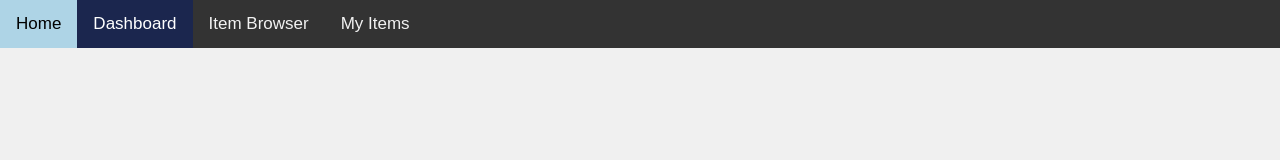
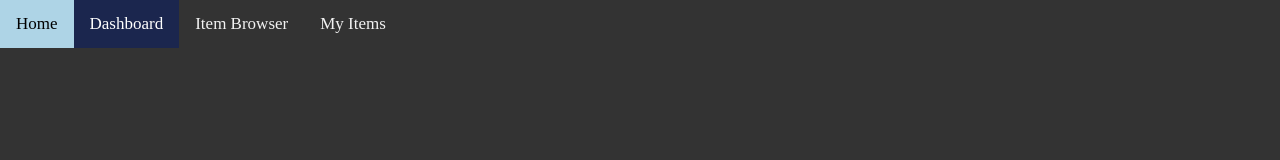
Before and after one commit to George5683/FEEDS, a website: page Resources/HTML/dashboard.html in a window 1280 px wide. Drawn offline with Linux system fonts and the light colour scheme.

Commit message:
Fix dashboard html stylesheet link

```diff
--- a/Resources/HTML/dashboard.html
+++ b/Resources/HTML/dashboard.html
@@ -4,7 +4,7 @@
     <meta charset="UTF-8">
     <meta name="viewport" content="width=device-width, initial-scale=1.0">
     <title>Login Page</title>
-    <link rel="stylesheet" href="../CSS/item-browser.css">
+    <link rel="stylesheet" href="../CSS/dashboard.css">
 </head>
 <div class="topnav">
     <a href="#home">Home</a>
```
